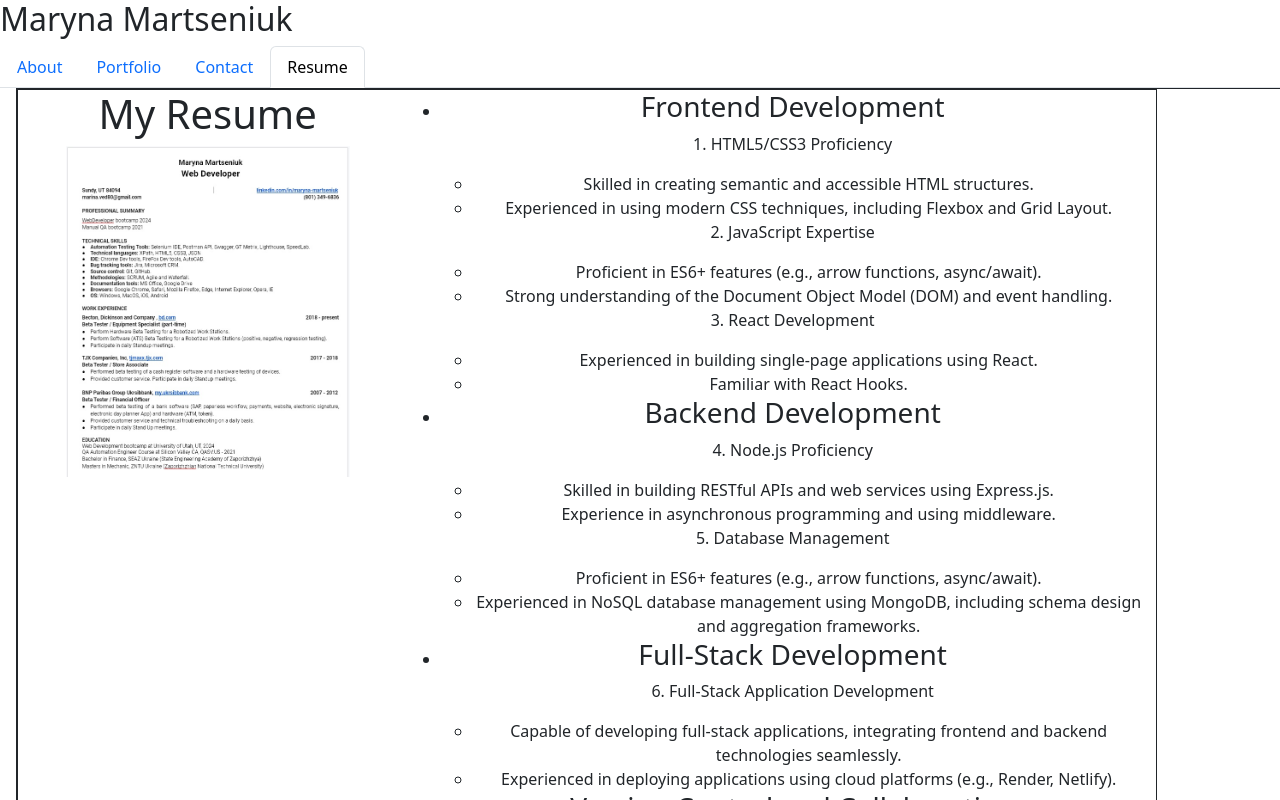
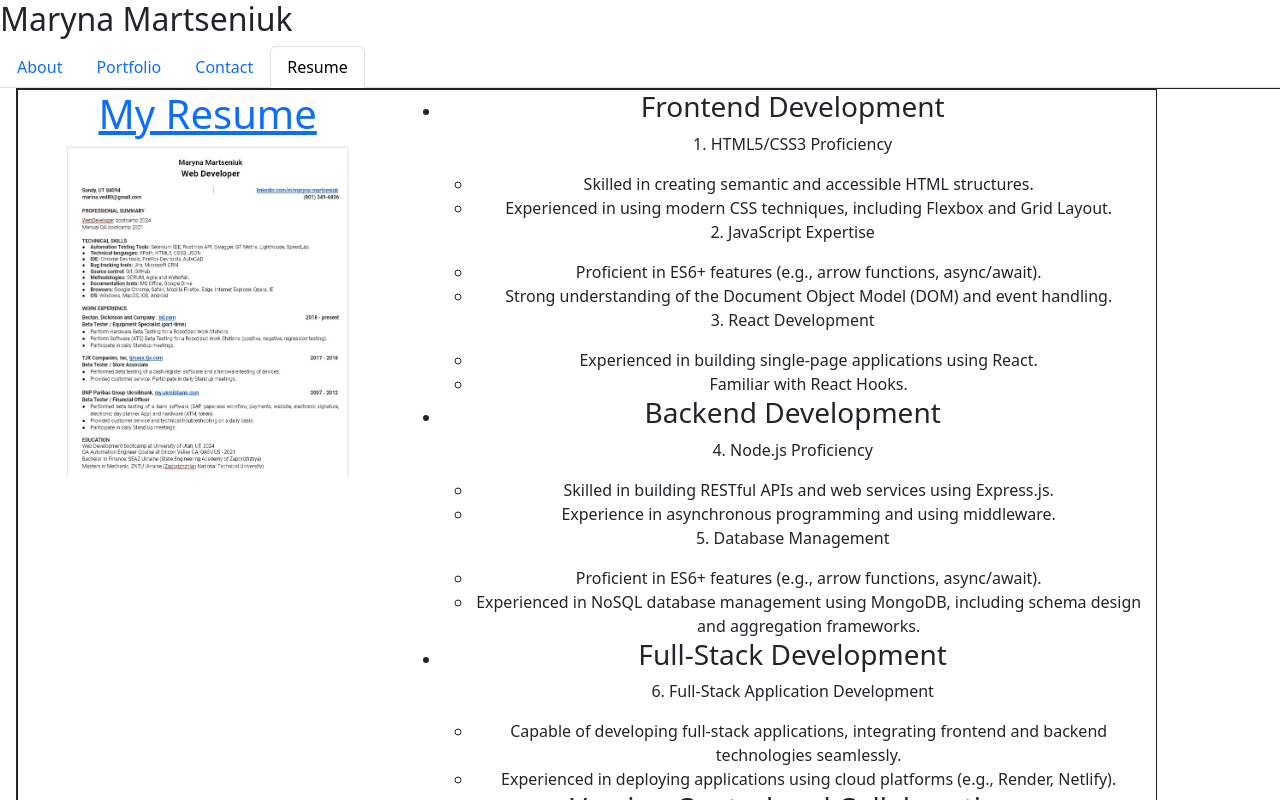
Before and after one commit to MarynaMartseniuk/myPortfolio-React-ch20, a React (Vite) app: page /Resume in a window 1280 px wide. Shown: the top 800 px of the page. Built offline with nearby package versions, Linux system fonts and the light colour scheme.

Commit message:
add resume link for download

```diff
--- a/src/pages/Resume.jsx
+++ b/src/pages/Resume.jsx
@@ -1,4 +1,5 @@
 import myResume from '../utils/images/resume.jpg';
+import myResumeFile from '../utils/resumeMarynaM.pdf'
 import '../App.css';
 
 export default function Resume() {
@@ -7,7 +8,9 @@ export default function Resume() {
         <div class="row">
 
           <div id="myResume" class="col-4">
-            <h1>My Resume</h1>
+            <a href={ myResumeFile } download>
+              <h1>My Resume</h1>
+            </a>
             <img src={myResume} width="80%"/>
           </div>
 
```
Also changed, not shown: 1 other file (tests, documents, lock files or other folders).
